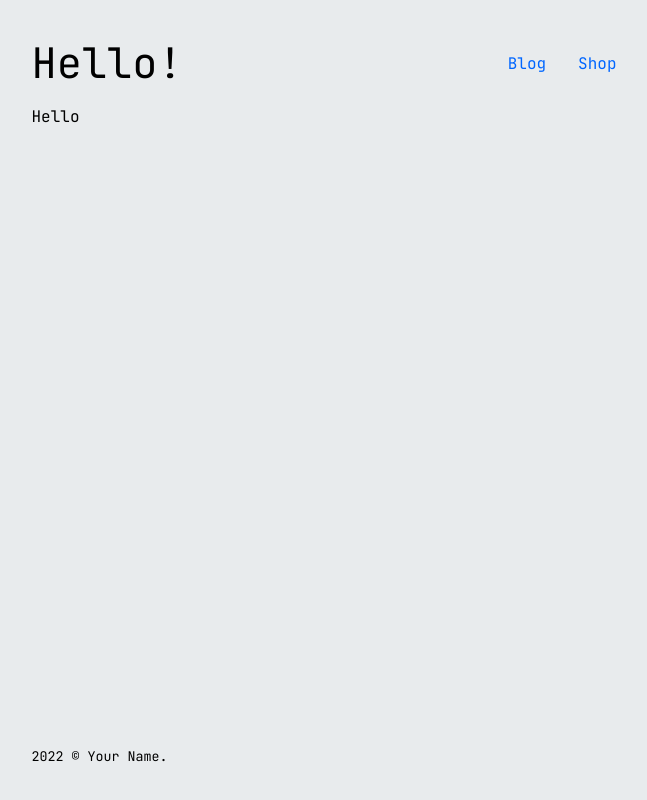
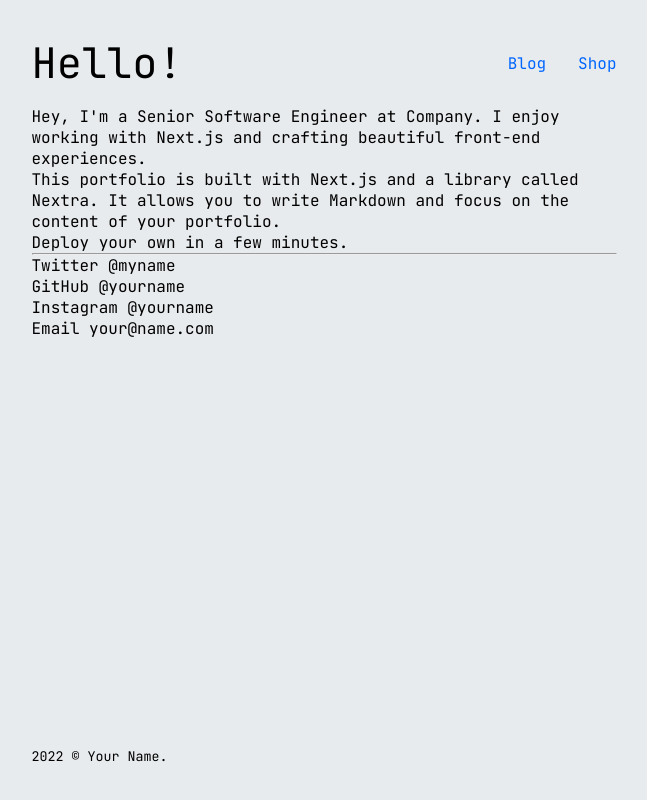
Before and after one commit to mikkmartin/df-demo, a Next.js app: page / in a window 1280 px wide. Shown: the whole page, without its empty margins (316-963 px from the left). Built offline with nearby package versions, Linux system fonts and the light colour scheme.

Commit message:
Update index.tsx

```diff
--- a/pages/index.tsx
+++ b/pages/index.tsx
@@ -5,7 +5,17 @@ import Link from 'next/link'
 export default function Home() {
   return (
     <Layout>
-      <p>Hello</p>
+      <p>
+        Hey, I'm a Senior Software Engineer at Company. I enjoy working with Next.js and crafting
+        beautiful front-end experiences.
+      </p>
+      <p>
+        This portfolio is built with Next.js and a library called Nextra. It allows you to write
+        Markdown and focus on the content of your portfolio.
+      </p>
+      <p>Deploy your own in a few minutes.</p> <hr />
+      <p>Twitter @myname</p> <p>GitHub @yourname</p> <p>Instagram @yourname</p>
+      <p>Email your@name.com</p>
     </Layout>
   )
 }
```
